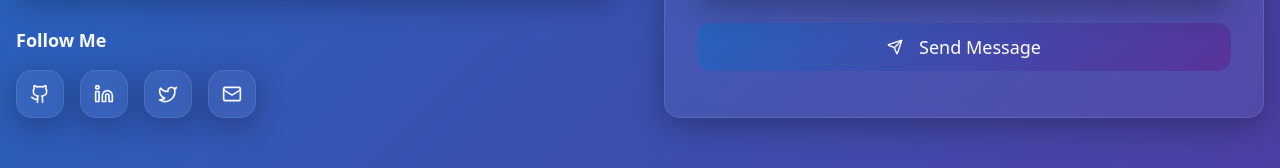
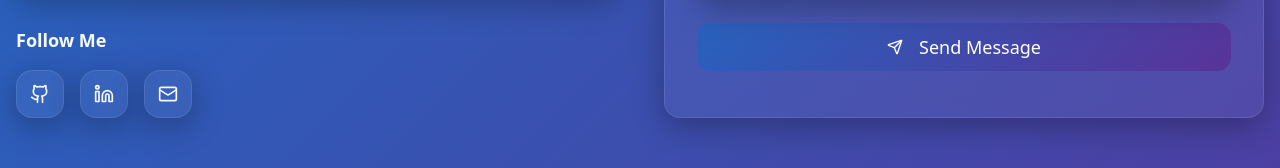
Before and after one commit to yashratan/my-portfolio, a React (Vite) app: page / in a window 1280 px wide. Shown: the part 4085-4253 px from the top of the page. Built offline with nearby package versions, Linux system fonts and the light colour scheme.

Commit message:
updated social media contacts

```diff
--- a/src/components/portfolio/Contact.tsx
+++ b/src/components/portfolio/Contact.tsx
@@ -63,20 +63,14 @@ const Contact = () => {
     {
       icon: Github,
       label: "GitHub",
-      href: "https://github.com",
+      href: "https://github.com/yashratan",
       color: "hover:text-gray-400"
     },
     {
       icon: Linkedin,
       label: "LinkedIn",
-      href: "https://linkedin.com",
+      href: "https://www.linkedin.com/in/ratanyash/",
       color: "hover:text-blue-400"
-    },
-    {
-      icon: Twitter,
-      label: "Twitter",
-      href: "https://twitter.com",
-      color: "hover:text-sky-400"
     },
     {
       icon: Mail,
```
